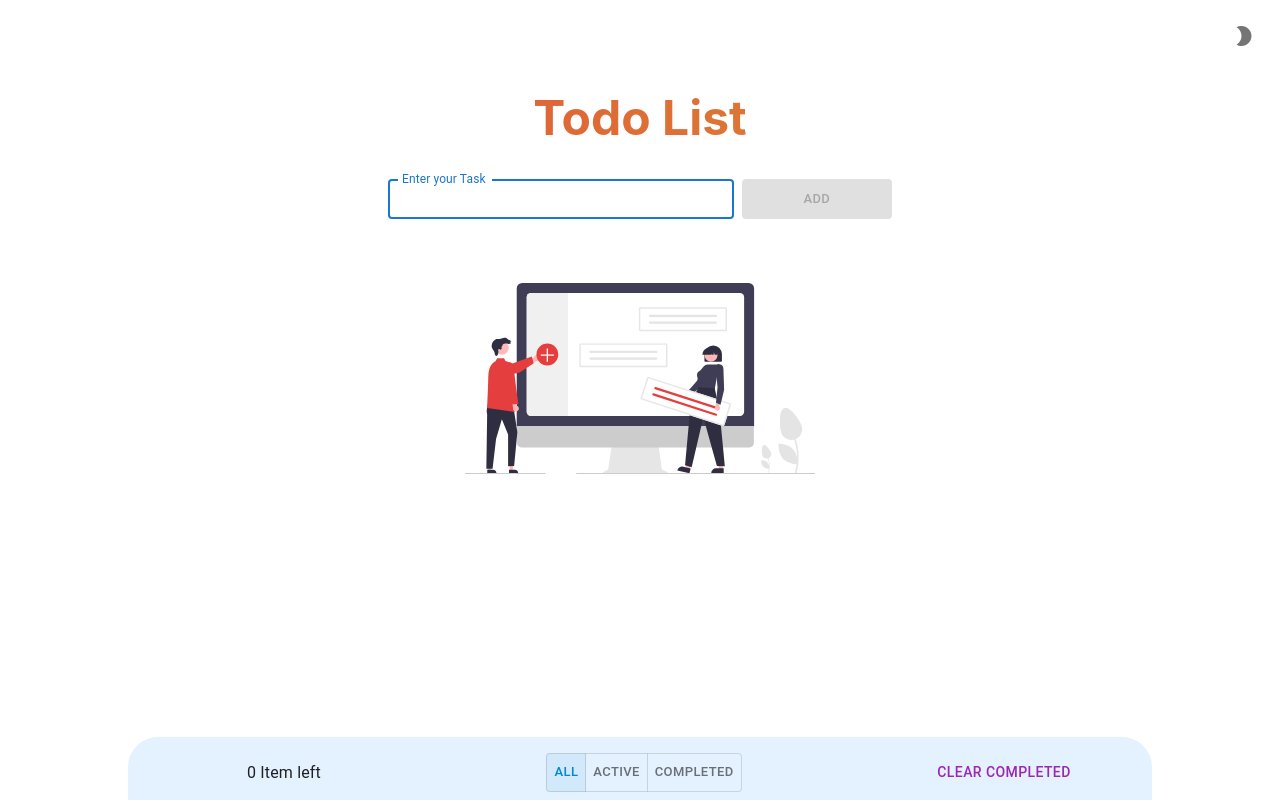
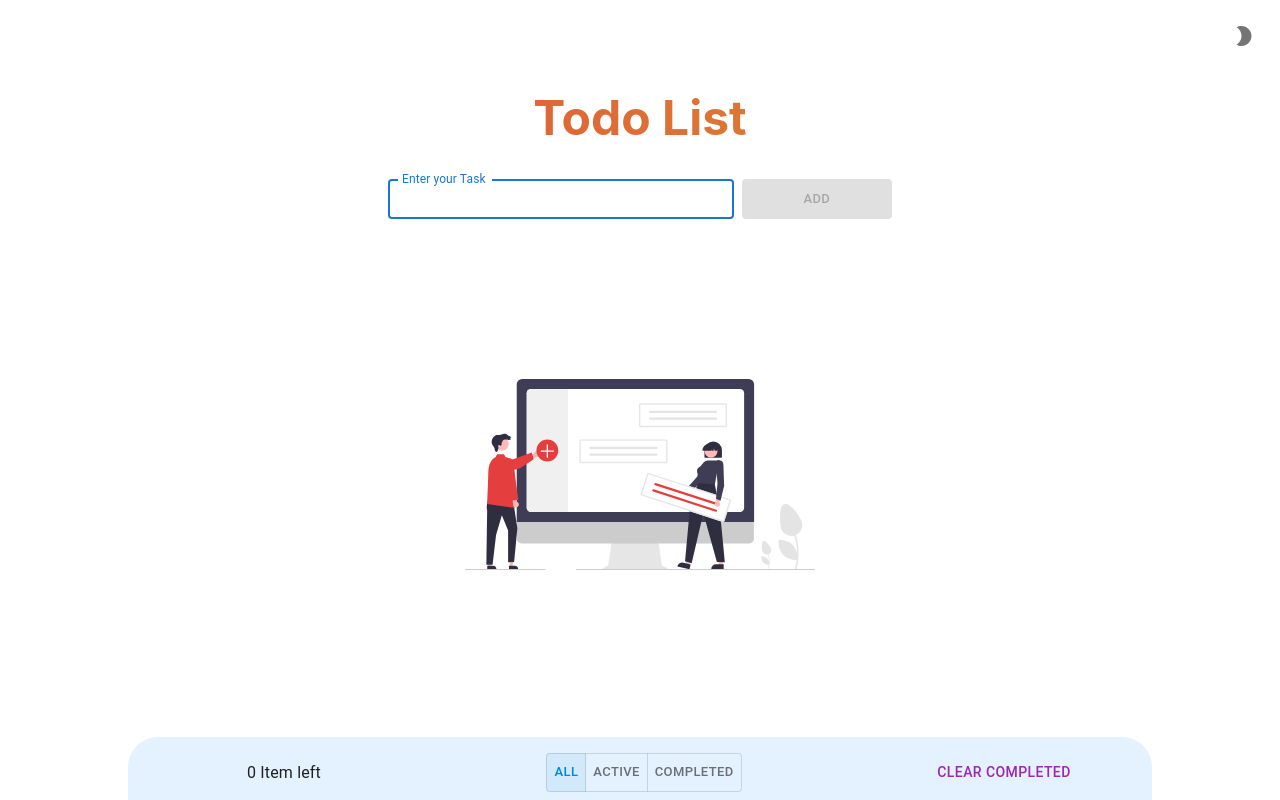
Before and after one commit to SOH3IL10/todo-list, a React (Create React App) app: page / in a window 1280 px wide. Built offline with nearby package versions, Linux system fonts and the light colour scheme.

Commit message:
change some style in app

```diff
--- a/src/Components/AddTodo/AddTodo.jsx
+++ b/src/Components/AddTodo/AddTodo.jsx
@@ -31,7 +31,7 @@ export default function AddTodo() {
     return (
         <div className='addTodoWrapper'>
             <Stack direction={'row'} justifyContent={'center'} spacing={1} sx={{ width: '90%' }} >
-                <TextField size='small' className='inputBox' value={text} onKeyDown={handleKeyDown} onChange={handleChangeText} sx={{ width: '30%' }} id="outlined-basic" label="Enter your Task" variant="outlined" autoFocus />
+                <TextField size='small' className='inputBox' value={text} onKeyDown={handleKeyDown} onChange={handleChangeText} autoComplete={'off'} sx={{ width: '30%' }} id="outlined-basic" label="Enter your Task" variant="outlined" autoFocus />
                 <Button variant="contained" disabled={canAdd()} color='info' size='small' sx={{ width: 150 }} onClick={handleAddNewTodo} >Add</Button>
             </Stack>
         </div>
--- a/src/Components/Todos/style.css
+++ b/src/Components/Todos/style.css
@@ -9,7 +9,8 @@ img {
 }
 
 .todosListWrapper {
-    margin-bottom: 6rem;
+    margin-bottom: 3rem;
+    padding: 6rem;
 }
 
 @media screen and (max-width: 600px) {
```
